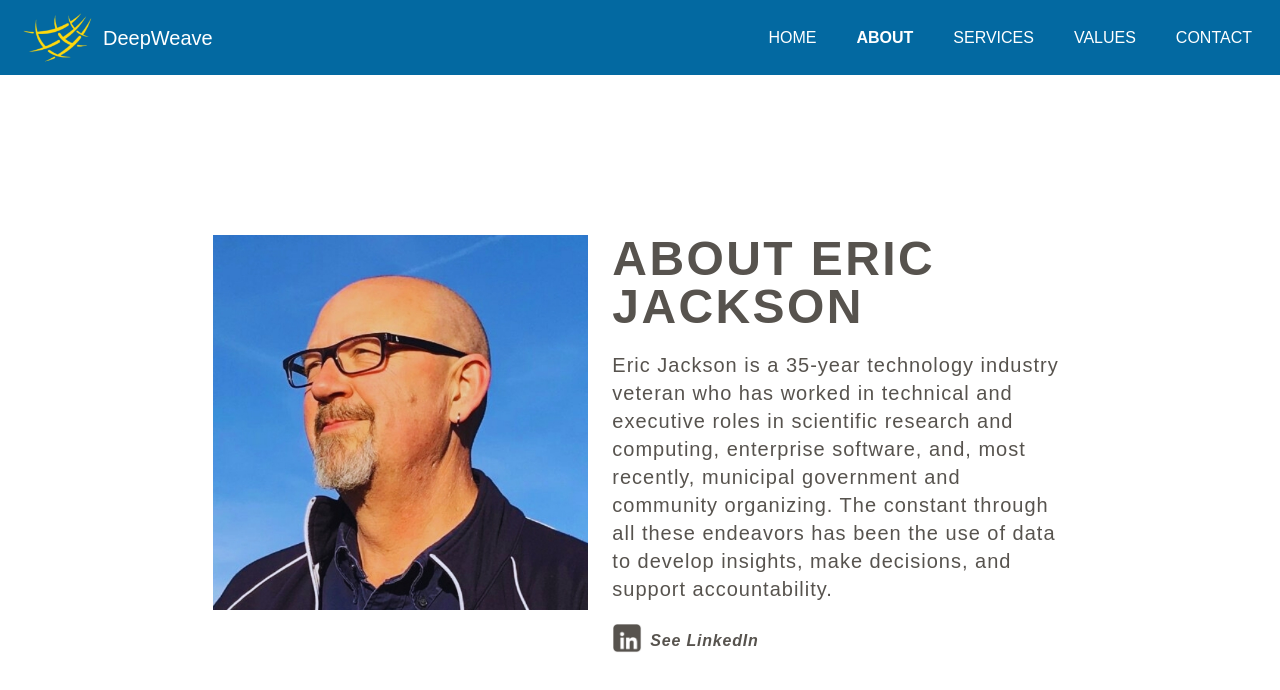
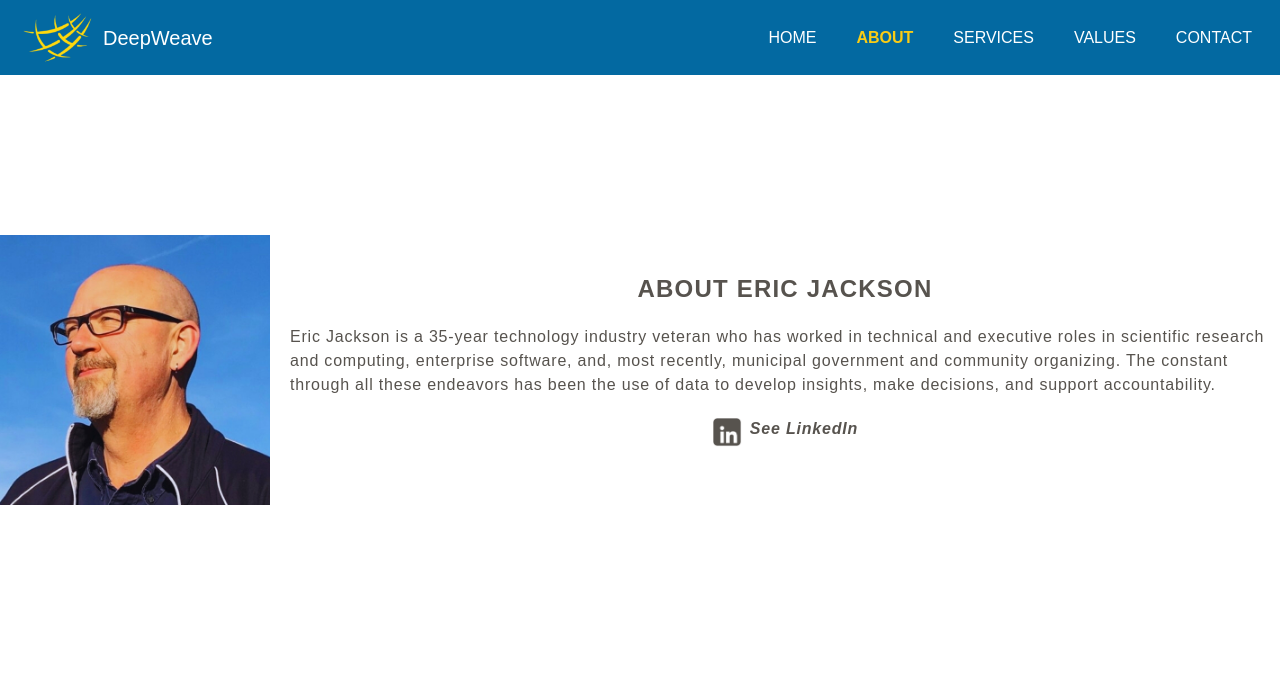
Before and after one commit to DeepWeave/deepweave-website, a Next.js app: page /about in a window 1280 px wide. Shown: the top 690 px of the page. Built offline with nearby package versions, Linux system fonts and the light colour scheme.

Commit message:
Fixed responsive design on about page-still needs more edits

```diff
--- a/src/app/_ui/linkedLogo_hover.tsx
+++ b/src/app/_ui/linkedLogo_hover.tsx
@@ -11,7 +11,7 @@ export default function LinkedLogo_hover() {
 	return (
 		<Link href='https://www.linkedin.com/in/ericjackson/'>
 			<div
-				className='flex items-end mt-5'
+				className='flex justify-center mt-5 mb-5'
 				onMouseEnter={onMouseEnter}
 				onMouseLeave={onMouseLeave}
 			>
@@ -31,7 +31,7 @@ export default function LinkedLogo_hover() {
 					/>
 				)}
 
-				<p className='text-stone-600 italic font-semibold tracking-wider ml-2 hover:text-stone-700'>
+				<p className='text-stone-600 italic font-semibold tracking-wider ml-2 hover:text-stone-700 md:text-left'>
 					See LinkedIn
 				</p>
 			</div>
--- a/src/app/_ui/navlinks.tsx
+++ b/src/app/_ui/navlinks.tsx
@@ -27,10 +27,10 @@ export default function NavLinks() {
 						key={link.name}
 						href={link.href}
 						className={clsx("text-white", {
-							"font-bold": pathname === link.href,
+							"font-bold text-yellow-400": pathname === link.href,
 						})}
 					>
-						<p className='ml-5 mr-5'>{link.name}</p>
+						<p className='ml-5 mr-5 hover:font-bold'>{link.name}</p>
 					</Link>
 				);
 			})}
--- a/src/app/about/page.tsx
+++ b/src/app/about/page.tsx
@@ -6,22 +6,20 @@ import LinkedLogo_hover from "../_ui/linkedLogo_hover";
 
 export default function About() {
 	return (
-		<div className='container flex justify-center items-center h-full'>
-			<div className='flex flex-col mt-40 w-2/3 md:flex-row'>
-				{" "}
-				{/* need to adjust size above */}
+		<div className='container flex justify-center items-center h-full  m-auto sm:px-10rem'>
+			<div className='flex flex-col justify-center items-center mt-40 md:flex-row '>
 				<Image
 					src='/Profile_image.jpg'
-					width={375}
-					height={375}
+					width={270}
+					height={270}
 					alt='Picture of the Eric Jackson'
-					className='object-cover h-full'
+					className='object-cover h-full mx-auto md:mx-0 md:w-300px md:h-300px'
 				/>
-				<div className='flex flex-col ml-6'>
-					<h1 className='text-stone-600 text-5xl font-semibold uppercase tracking-wider'>
+				<div className='flex flex-col items-center md:ml-5'>
+					<h1 className='text-stone-600 text-2xl font-semibold uppercase tracking-wider text-center mt-3 md:text-left md:mt-0'>
 						About Eric Jackson
 					</h1>
-					<p className='text-stone-600 mt-5 text-xl tracking-wider text-left'>
+					<p className='text-stone-600 mt-5 text-base text-center tracking-wider w-3/4 md:text-left md:w-full'>
 						Eric Jackson is a 35-year technology industry veteran who has worked
 						in technical and executive roles in scientific research and
 						computing, enterprise software, and, most recently, municipal
--- a/src/app/layout.tsx
+++ b/src/app/layout.tsx
@@ -3,6 +3,7 @@
 import type { Metadata } from "next";
 import "./globals.css";
 import Navbar from "./_ui/navbar";
+import Home from "./page";
 
 export const metadata: Metadata = {
 	title: "DeepWeave",
@@ -24,7 +25,7 @@ export default function RootLayout({
 					sizes='<generated>'
 				/>
 			</head>
-			<body>
+			<body className='m-0 p-0'>
 				<Navbar />
 				{children}
 			</body>
--- a/src/app/page.tsx
+++ b/src/app/page.tsx
@@ -22,19 +22,17 @@ export default function Home() {
 					objectFit='cover'
 				/>
 			</div>
-			<div className='container flex w-full'>
-				{/* Can't figure out why this background opacity is being passed the child div */}
 				<div className='flex bg-white opacity-100 w-full mt-40'>
 					<div className='flex flex-col mt-10'>
 						<div
 							className={twMerge(
 								"text-sky-700 text-6xl font-bold text-opacity-100 bg-white opacity-70",
-								"text-sky-700 text-6xl font-bold text-opacity-100 opacity-100 pb-8 ml-20 md:ml-40"
+								"text-sky-700 text-4xl font-bold text-opacity-100 opacity-100 pb-8 ml-5 sm:ml-20 sm:text-5xl md:text-6xl lg:ml-40"
 							)}
 						>
 							Deliver Results <br /> for Your Community
 						</div>
-						<div className='flex justify-start ml-40 pt-9 pb-5 sm:justify-end'>
+						<div className='flex pt-9 pb-5 justify-end sm:pr-3'>
 							<Link href='/contact'>
 								<button className='bg-yellow-400 hover:bg-yellow-500 text-sky-700 font-semibold py-2 px-8 rounded-full tracking-wider'>
 									CONTACT
@@ -43,7 +41,6 @@ export default function Home() {
 						</div>
 					</div>
 				</div>
-			</div>
 		</>
 	);
 }
```
